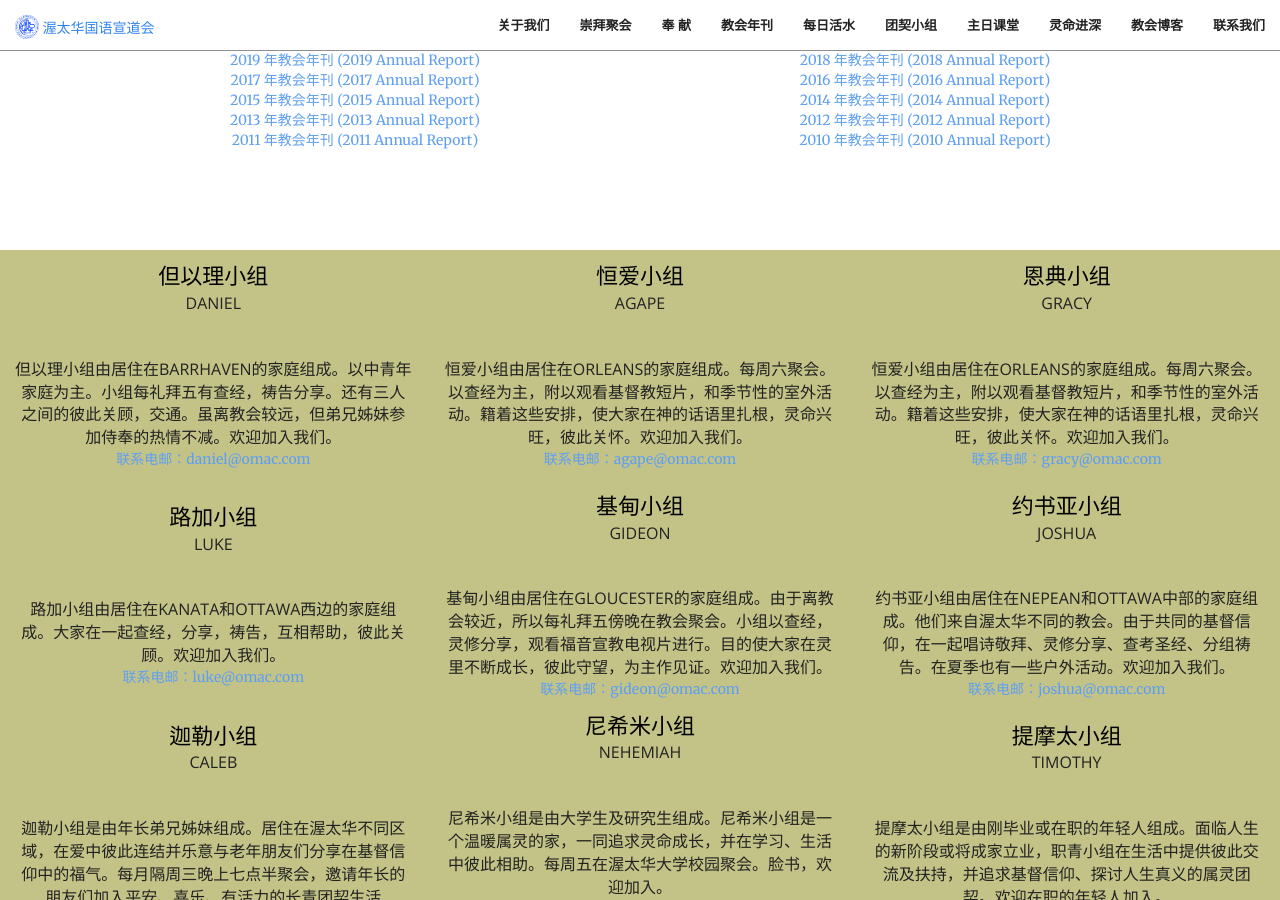
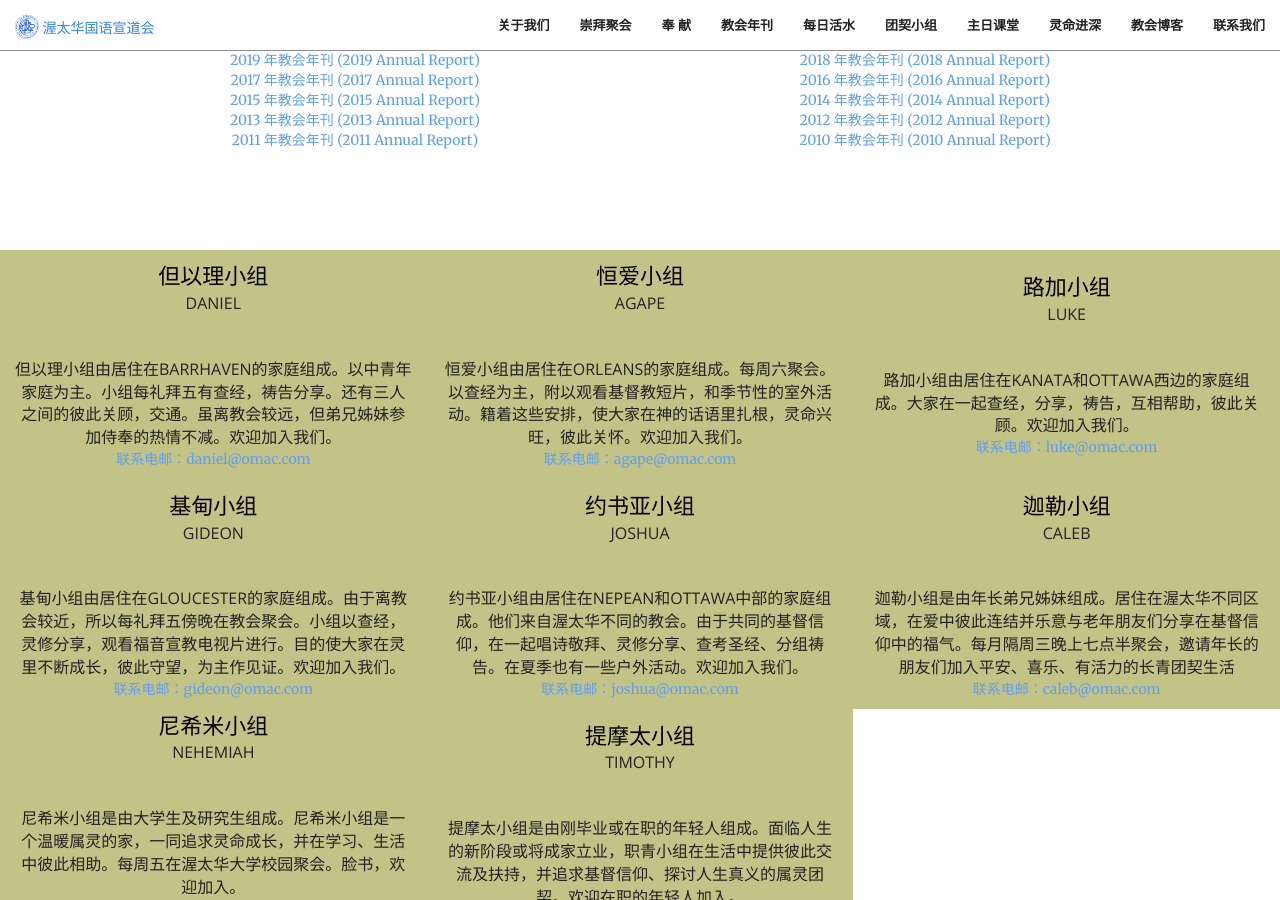
Before and after one commit to JonasYow/ottawaomac, a Jekyll site: the page built from index.html, in a window 1280 px wide and 900 px high, scrolled down 6735 px. Built offline with Jekyll 4.4.1, drawn with Linux system fonts in a browser that asks for light colours.

Commit message:
Update groups.yaml

```diff
--- a/_data/groups.yaml
+++ b/_data/groups.yaml
@@ -7,13 +7,6 @@
 
 - name: 恒爱小组
   en: Agape
-  img: img/groups/agape.jpg
-  location: Orleans
-  description: 恒爱小组由居住在Orleans的家庭组成。每周六聚会。以查经为主，附以观看基督教短片，和季节性的室外活动。籍着这些安排，使大家在神的话语里扎根，灵命兴旺，彼此关怀。欢迎加入我们。
-  email: 2014omac@gmail.com
-
-- name: 恩典小组
-  en: Gracy
   img: img/groups/agape.jpg
   location: Orleans
   description: 恒爱小组由居住在Orleans的家庭组成。每周六聚会。以查经为主，附以观看基督教短片，和季节性的室外活动。籍着这些安排，使大家在神的话语里扎根，灵命兴旺，彼此关怀。欢迎加入我们。
```
